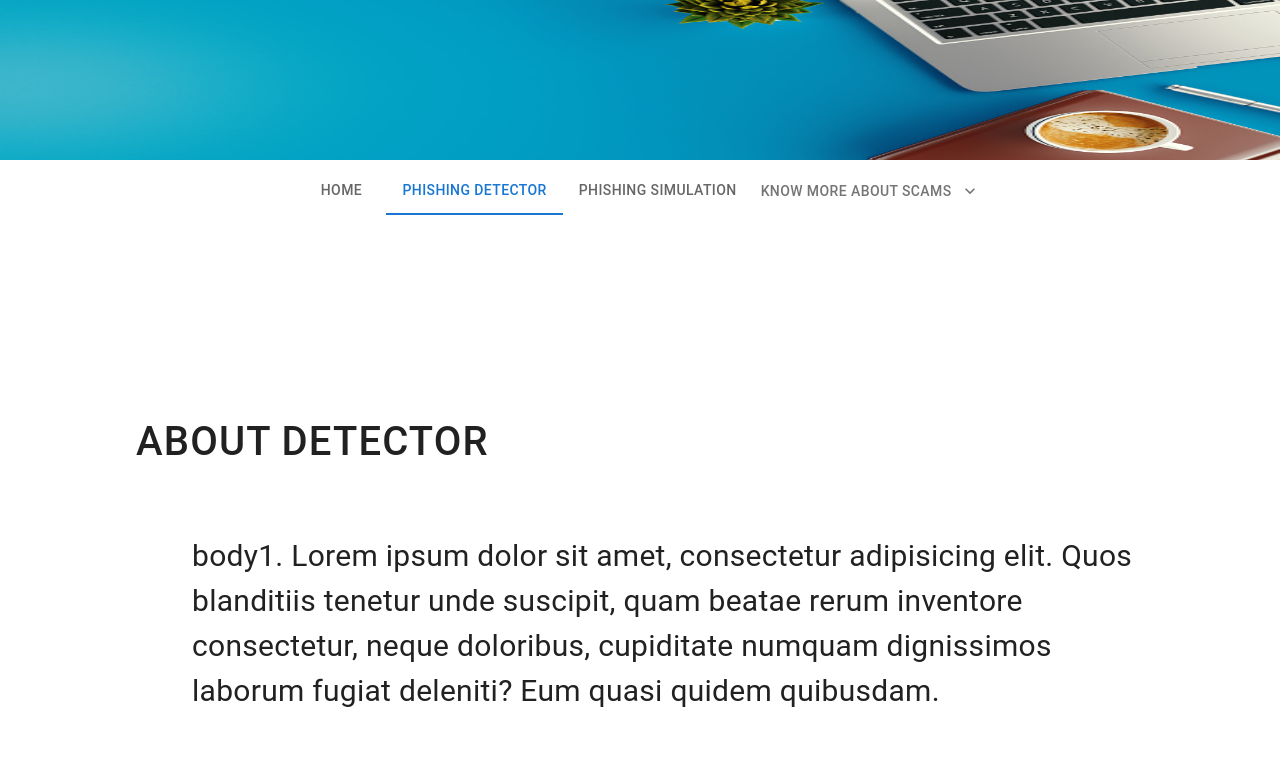
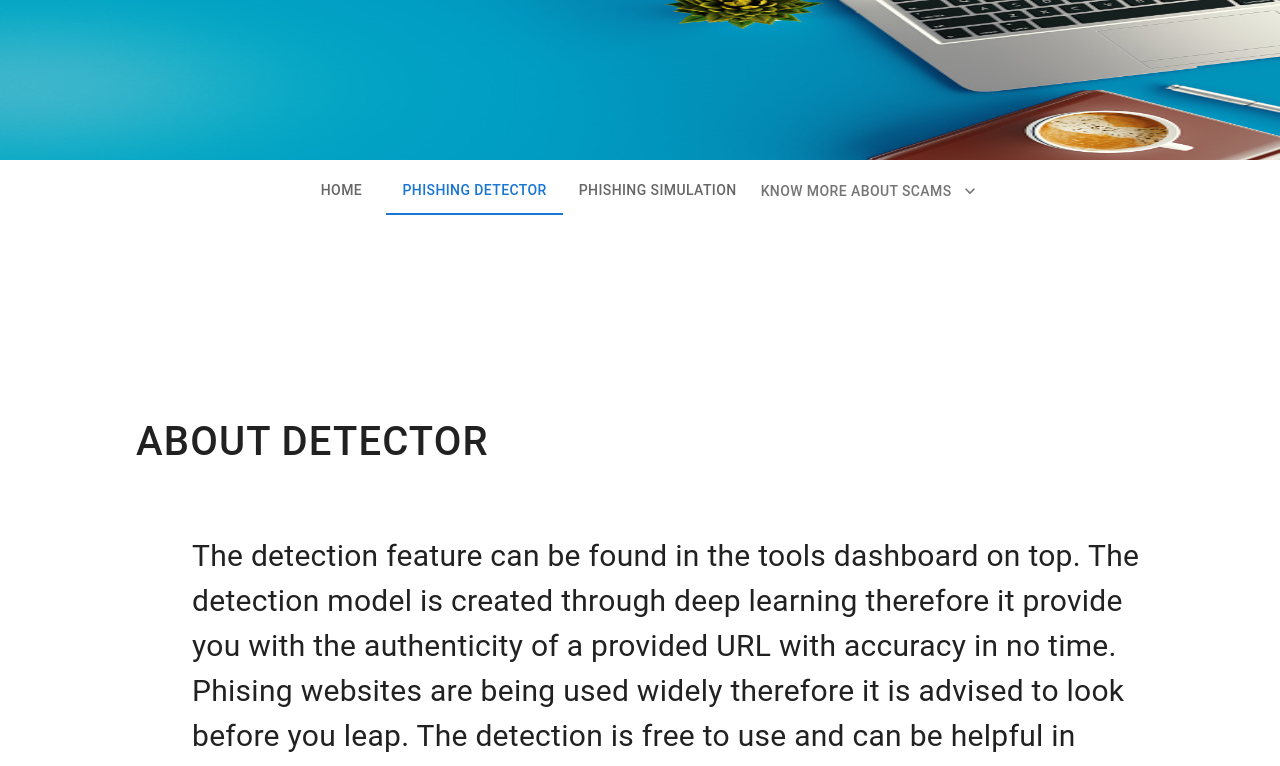
Before and after one commit to IvanTaoHuang/FIT5120, a React (Create React App) app: page /PhishingDetector in a window 1280 px wide. Shown: the top 766 px of the page. Built offline with nearby package versions, Linux system fonts and the light colour scheme.

Commit message:
Text update

```diff
--- a/src/PhishingDetector.js
+++ b/src/PhishingDetector.js
@@ -114,10 +114,14 @@ function PhishingDetector(props) {
           fontSize={"30px"}
           marginLeft="15vw"
         >
-          body1. Lorem ipsum dolor sit amet, consectetur adipisicing elit. Quos
-          blanditiis tenetur unde suscipit, quam beatae rerum inventore
-          consectetur, neque doloribus, cupiditate numquam dignissimos laborum
-          fugiat deleniti? Eum quasi quidem quibusdam.
+          The detection feature can be found in the tools dashboard on top. The
+          detection model is created through deep learning therefore it provide
+          you with the authenticity of a provided URL with accuracy in no time.
+          Phising websites are being used widely therefore it is advised to look
+          before you leap. The detection is free to use and can be helpful in
+          clearing your doubts about any links you recieverd from an unknow
+          source. We also provide some common signs to look for determing the
+          validity of any content you recieve
         </Typography>
       </Zoom>
 
--- a/src/PhishingSimulation.js
+++ b/src/PhishingSimulation.js
@@ -106,10 +106,12 @@ function PhishingSimulation(props) {
           fontSize={"30px"}
           marginLeft="15vw"
         >
-          body1. Lorem ipsum dolor sit amet, consectetur adipisicing elit. Quos
-          blanditiis tenetur unde suscipit, quam beatae rerum inventore
-          consectetur, neque doloribus, cupiditate numquam dignissimos laborum
-          fugiat deleniti? Eum quasi quidem quibusdam.
+          Experience is own’s on teacher. Learning about phishing scams by get a
+          first hand experience will increase awareness and which will make you
+          cautious in entering any unknown links.
+          We created a small simulation which provides an usual phishing mail
+          content in the mail ID you provide. This exercise will help you
+          determine on how to segregate a fake mail from the real one.
         </Typography>
       </Fade>
 
```
